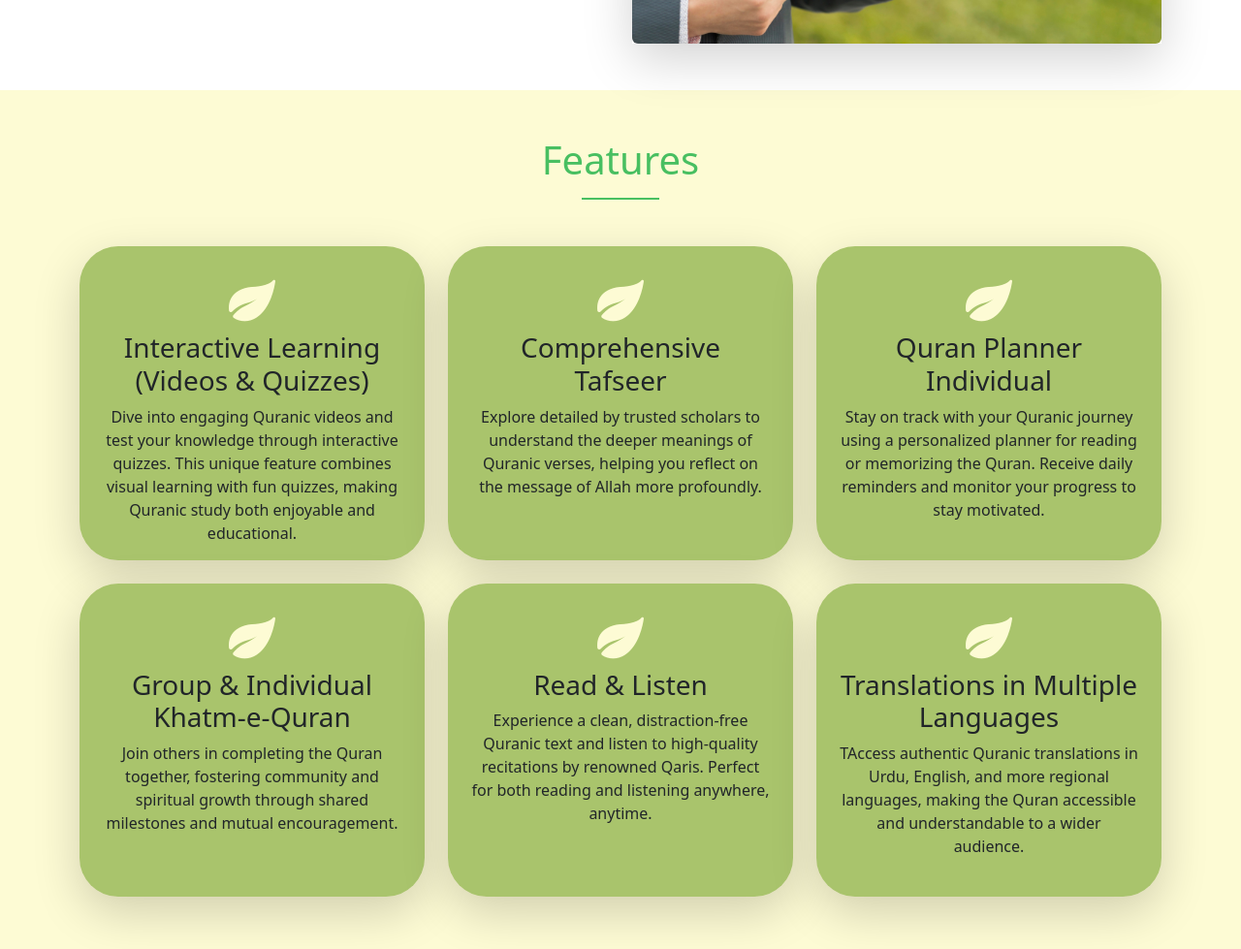
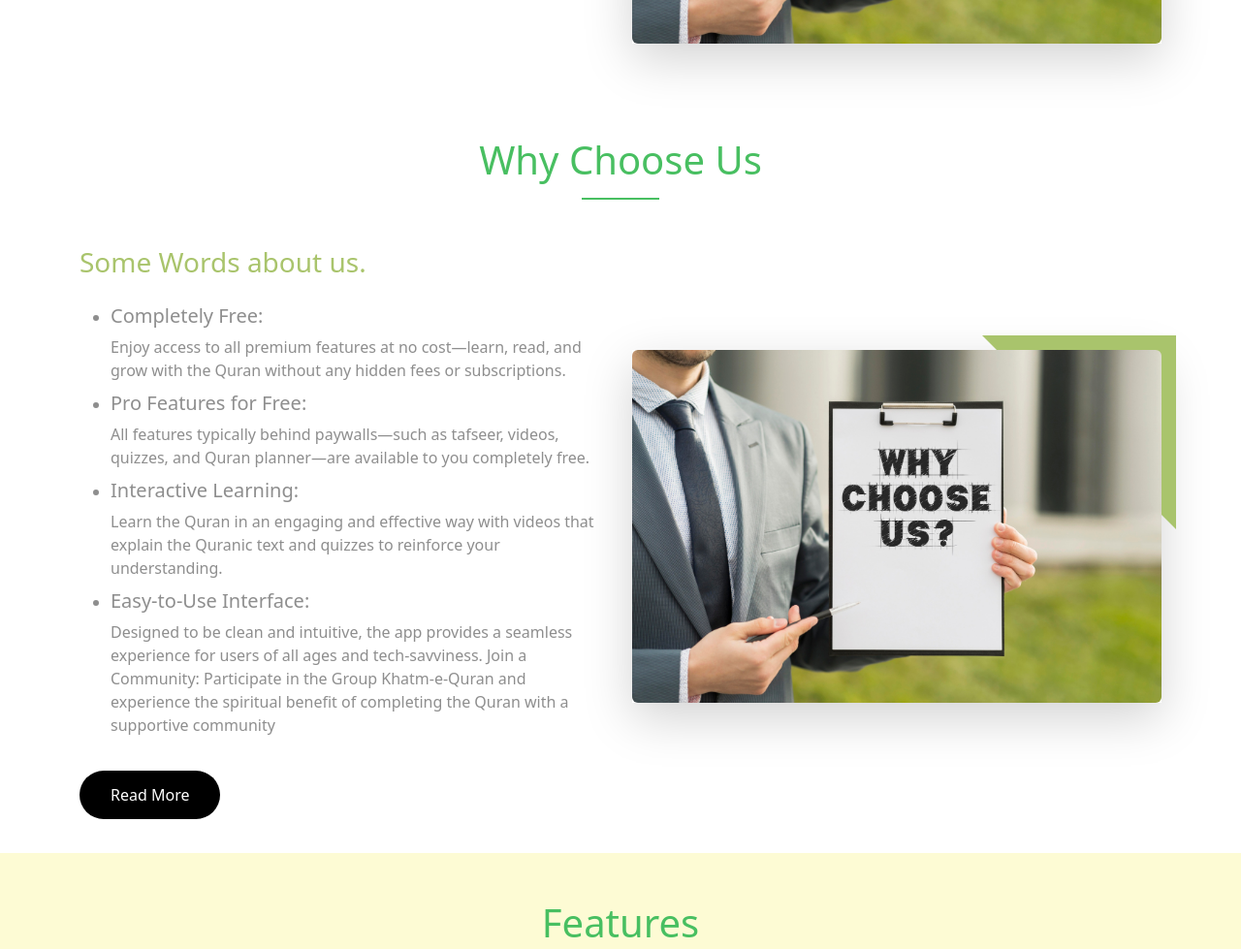
Before and after one commit to azeemhdr/Landing_page, a plain HTML site: page index.html in a window 1280 px wide. Shown: the part 1346-2325 px from the top of the page at 97% size. Drawn offline with nearby package versions, Linux system fonts and the light colour scheme.

Commit message:
one new section added why us

```diff
--- a/assets/css/style.css
+++ b/assets/css/style.css
@@ -119,6 +119,11 @@ a {
 
 .section-3 {
   background-color: var(--text-color);
+}
+
+.whyChooseUs ul li{
+  color: var(--p-textColor);
+  padding-top:10px ;
 }
 
 .sec3-left-content h3 {
--- a/index.html
+++ b/index.html
@@ -133,6 +133,41 @@
 							and engage with the Holy Quran like never before. Unlike other apps that lock essential
 							features behind paywalls, Sabeel Quran Pro for Free offers full access to every
 							feature—without subscriptions or hidden costs.</p>
+						<div class="read-more mt-5">
+							<a href="#" class="read-more-link">Read More</a>
+						</div>
+					</div>
+				</div>
+				<div class="col-lg-6">
+					<div class="sec3-right-content mt-5 mt-sm-0">
+						<div class="right-content-img shadow-lg position-relative ">
+							<img src="assets/images/site/why-us.jpg" alt=""
+								class="img-fluid rounded position-relative z-1">
+						</div>
+					</div>
+				</div>
+			</div>
+		</div>
+	</section>
+	<section class="section-3 section-2 whyChooseUs pb-5">
+		<div class="container h-100">
+			<div class="row">
+				<div class="col-lg-12 text-center my-5">
+					<h2 class="fs-1 sec-heading ">Why Choose Us</h2>
+					<div class="line-shape"></div>
+				</div>
+			</div>
+			<div class="row align-items-center">
+				<div class="col-lg-6">
+					<div class="sec3-left-content">
+						<h3 class="mb-3">Some Words about us.</h3>
+						<ul>
+							<li><h5>Completely Free:</h5> Enjoy access to all premium features at no cost—learn, read, and grow with the Quran without any hidden fees or subscriptions.</li>
+								<li><h5>Pro Features for Free:</h5> All features typically behind paywalls—such as tafseer, videos, quizzes, and Quran planner—are available to you completely free.</li>
+								<li><h5>Interactive Learning:</h5> Learn the Quran in an engaging and effective way with videos that explain the Quranic text and quizzes to reinforce your understanding.</li>
+								<li><h5>Easy-to-Use Interface:</h5> Designed to be clean and intuitive, the app provides a seamless experience for users of all ages and tech-savviness.
+								Join a Community: Participate in the Group Khatm-e-Quran and experience the spiritual benefit of completing the Quran with a supportive community</li>
+						</ul>
 						<div class="read-more mt-5">
 							<a href="#" class="read-more-link">Read More</a>
 						</div>
```
